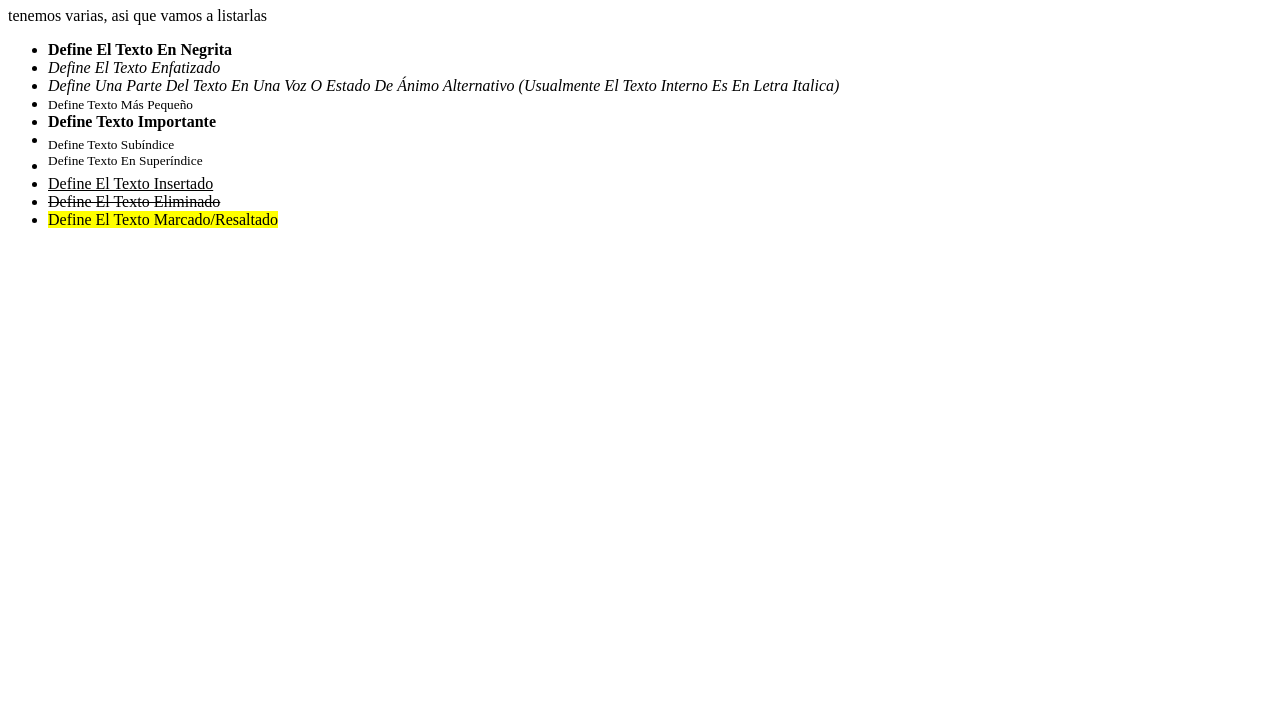
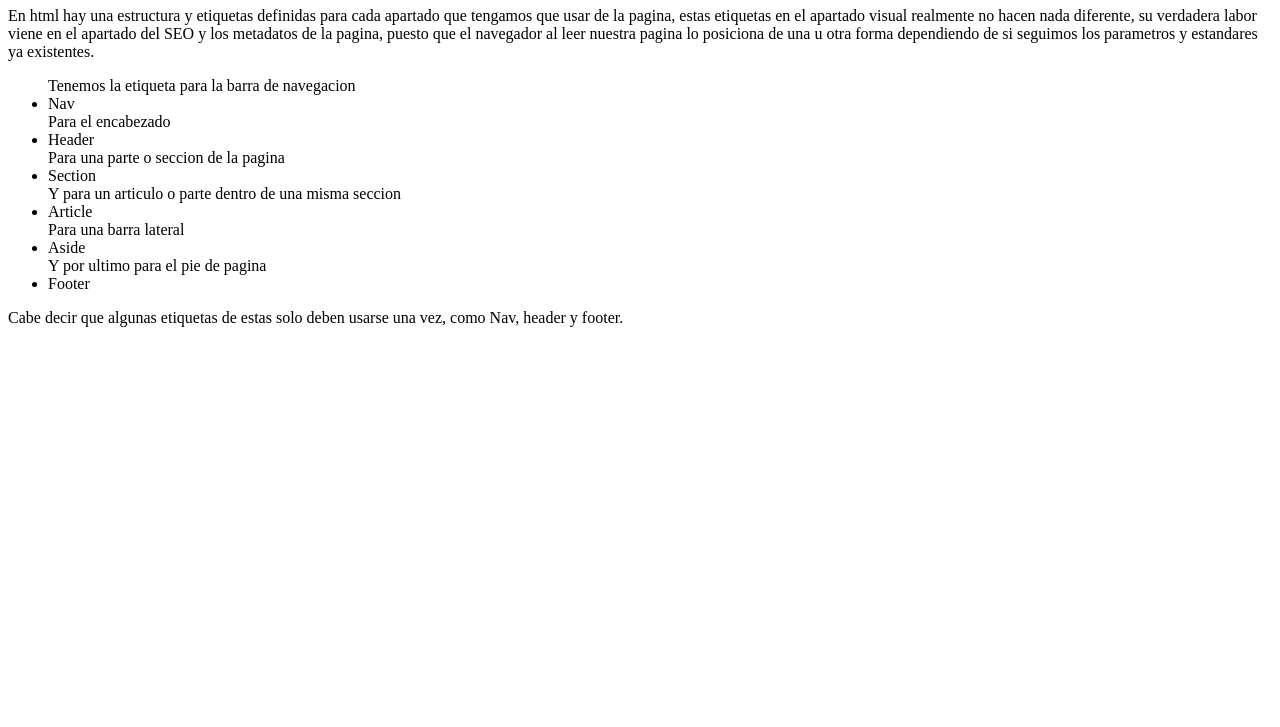
Before and after one commit to Junicuaaa/etiquetas-HTML, a plain HTML site: page index.html in a window 1280 px wide. Shown: the part 73-800 px from the top of the page. Drawn offline with Linux system fonts and the light colour scheme.

Commit message:
Etiquetas de semantica

```diff
--- a/index.html
+++ b/index.html
@@ -10,41 +10,28 @@
 </head>
 
 <body>
-    <h1>ETIQUETAS DE FORMATO DE TEXTO</h1>
-    <p>tenemos varias, asi que vamos a listarlas</p>
+    <h1>ETIQUETAS DE FORMATO DE SEMANTICA</h1>
+    <p>En html hay una estructura y etiquetas definidas para cada apartado que tengamos que usar
+        de la pagina, estas etiquetas en el apartado visual realmente no hacen nada diferente, su
+        verdadera labor viene en el apartado del SEO y los metadatos de la pagina, puesto que el
+        navegador al leer nuestra pagina lo posiciona de una u otra forma dependiendo de si seguimos
+        los parametros y estandares ya existentes.
+    </p>
     <ul>
-        <li>
-            <b> Define el texto en negrita </b>
-        </li>
-        <li>
-            <em> Define el texto enfatizado </em>
-        </li>
-        <li>
-            <i> Define una parte del texto en una voz o estado de ánimo alternativo (usualmente el texto interno
-                es en letra italica) </i>
-        </li>
-        <li>
-            <small> Define texto más pequeño </small>
-        </li>
-        <li>
-            <strong> Define texto importante </strong>
-        </li>
-        <li>
-            <sub> Define texto subíndice </sub>
-        </li>
-        <li>
-            <sup> Define texto en superíndice </sup>
-        </li>
-        <li>
-            <ins> Define el texto insertado </ins>
-        </li>
-        <li>
-            <del> Define el texto eliminado </del>
-        </li>
-        <li>
-            <mark> Define el texto marcado/resaltado </mark>
-        </li>
+        Tenemos la etiqueta para la barra de navegacion
+        <li>nav</li>
+        Para el encabezado
+        <li>header</li>
+        Para una parte o seccion de la pagina
+        <li>section</li>
+        Y para un articulo o parte dentro de una misma seccion
+        <li>article</li>
+        Para una barra lateral
+        <li>aside</li>
+        Y por ultimo para el pie de pagina
+        <li>footer</li>
     </ul>
+    <p>Cabe decir que algunas etiquetas de estas solo deben usarse una vez, como Nav, header y footer.</p>
 </body>
 
 </html>
```
